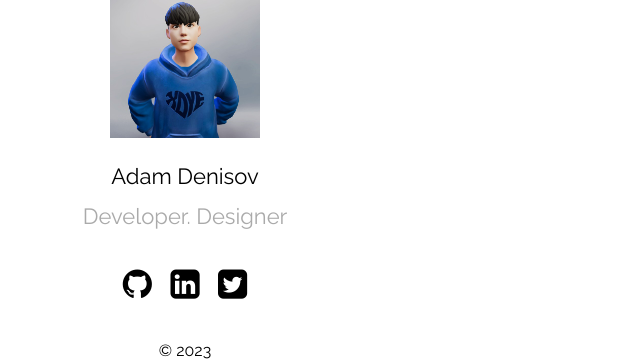
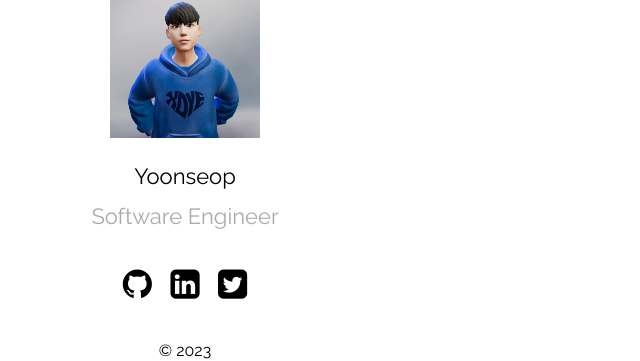
Before and after one commit to gent0807/gent0807.github.io, a Jekyll site: the page built from index.md, in a window 1280 px wide. Shown: the part 175-536 px from the top of the page, without its empty margins (0-640 px from the left). Built offline with Jekyll 4.4.1, drawn with Linux system fonts in a browser that asks for light colours.

Commit message:
이름과 직업 수정

```diff
--- a/_config.yml
+++ b/_config.yml
@@ -12,8 +12,8 @@ show_excerpts: true # set to true to show excerpts on the homepage
 sass:
   sass_dir: _sass
 plainwhite:
-  name: Adam Denisov
-  tagline: Developer. Designer
+  name: Yoonseop
+  tagline: Software Engineer
   date_format: "%b %-d, %Y"
   sitemap: true # set to true to generate sitemap.xml content
   search: true # set to true to enable searchbar
```
